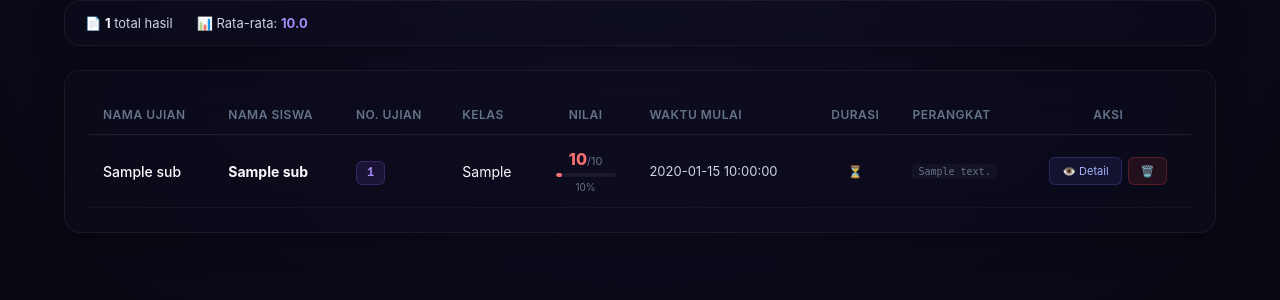
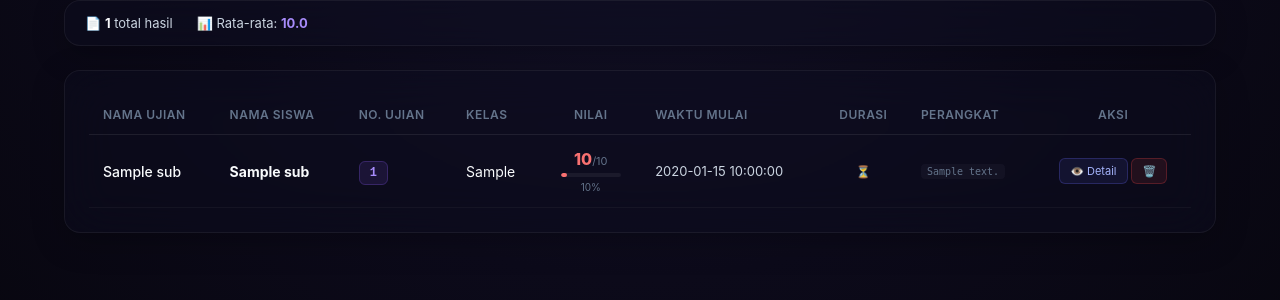
Before and after one commit to amnahwaida/EXAMVAN, a Flask app: template server/templates/submissions.html in a window 1280 px wide. Shown: the part 234-534 px from the top of the page. Run offline with Flask 3, Linux system fonts and the light colour scheme; the template is opened without the code that fills it: most values are stand-ins (such as "Sample title", 1, 10 or a date in 2020).

Commit message:
fix: hapus div wrapper di kolom aksi, buttons langsung di td

```diff
--- a/server/templates/submissions.html
+++ b/server/templates/submissions.html
@@ -105,15 +105,13 @@
                             <td data-label="Perangkat" style="font-size: 11px; color: var(--text-muted); max-width: 120px; overflow: hidden; text-overflow: ellipsis;">
                                 <code style="font-size:10px; background: rgba(255,255,255,0.03); padding: 2px 6px; border-radius: 4px;">{{ sub.mac_address or '—' }}</code>
                             </td>
-                            <td class="td-actions" data-label="" style="text-align: center;">
-                                <div style="display: flex; gap: 6px; justify-content: center;">
-                                    <button class="btn-sm btn-toggle" onclick="showSubmissionDetail({{ sub.id }})" style="padding: 6px 12px; font-size: 11px;">
-                                        👁️ Detail
-                                    </button>
-                                    <button class="btn-sm btn-delete" onclick="deleteSubmission({{ sub.id }})" style="padding: 6px 12px; font-size: 11px;">
-                                        🗑️
-                                    </button>
-                                </div>
+                            <td data-label="" style="text-align: center; white-space: nowrap;">
+                                <button class="btn-sm btn-toggle" onclick="showSubmissionDetail({{ sub.id }})" style="padding: 5px 10px; font-size: 11px;">
+                                    👁️ Detail
+                                </button>
+                                <button class="btn-sm btn-delete" onclick="deleteSubmission({{ sub.id }})" style="padding: 5px 10px; font-size: 11px;">
+                                    🗑️
+                                </button>
                             </td>
                         </tr>
                         {% endfor %}
```
